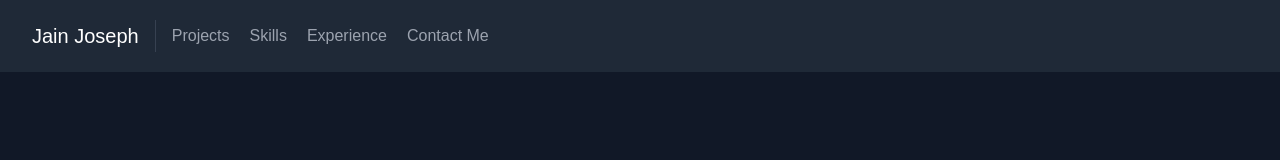
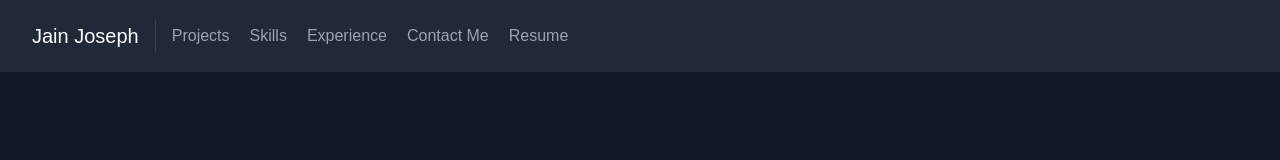
Before and after one commit to Jain-Joseph1996/PersonalPortfolio, a React (Create React App) app: page / in a window 1280 px wide. Shown: the top 160 px of the page. Built offline with nearby package versions, Linux system fonts and the light colour scheme.

Commit message:
resume added

```diff
--- a/src/components/Navbar.js
+++ b/src/components/Navbar.js
@@ -23,6 +23,9 @@ export default function Navbar() {
           <a href="#contact" className="mr-5 hover:text-white">
           Contact Me
           </a>
+          <a href="https://pdfhost.io/v/IiBfq57u2_Jain_Resume" className="mr-5 hover:text-white">
+          Resume
+          </a>
         </nav>
       </div>
     </header>
```
Also changed, not shown: 1 other file (tests, documents, lock files or other folders).
